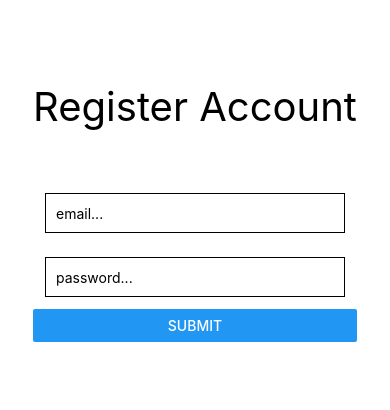
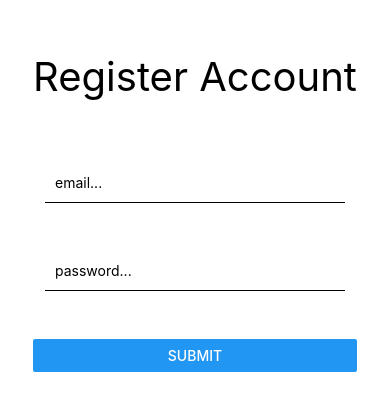
Before and after one commit to nicknac1003/cs4261hw1, a React Native app: screen / in a window 390 px wide. Shown: the part 210-620 px from the top of the page. Built offline with nearby package versions, Linux system fonts and the light colour scheme.

Commit message:
style changes

```diff
--- a/App.js
+++ b/App.js
@@ -17,16 +17,20 @@ export default function App() {
       .catch((err)=>alert(err))
 
   }
+  let handlePress = () => {
+    Keyboard.dismiss();
+    console.log('pressed');
+  }
 
 
   return (
       <KeyboardAvoidingView style={styles.container} behavior={Platform.OS === "ios" ? "padding" : "height"}>
-        <TouchableWithoutFeedback onPress={Keyboard.dismiss}>
+        <TouchableWithoutFeedback onPress={handlePress} style={{flex: 1, height: 500}}>
 
             {
               (authSucc===false)?
               <View styles={styles.content}>
-                <Text style={{fontSize: 40, alignSelf: 'center', marginBottom: 50}}>Register Account</Text>
+                <Text style={styles.header}>Register Account</Text>
                 <TextInput
                 style={styles.input}
                 value={profile.email}
@@ -42,8 +46,10 @@ export default function App() {
                 secureTextEntry={true}
                 placeholder='password...'
                 />
+                <View style={{backgroundColor: 'white', marginTop: 12}}>
+                  <Button title='Submit' onPress={handleSubmit}></Button>
+                </View>
 
-                <Button title='Submit' onPress={handleSubmit}></Button>
               </View>
             :
             <Text>Account Created</Text>
@@ -58,48 +64,26 @@ export default function App() {
 const styles = StyleSheet.create({
   container: {
     flex: 1,
+    //height: 1000000,
     justifyContent: 'center',
     alignItems: 'center',
   },
   content: {
-    backgroundColor: '#fff',
-
+    flex: 1,
+    padding: 24,
   },
-  logo: {
-    width: 305,
-    height: 159,
-    marginBottom: 10,
+  header: {
+    fontSize: 40,
     alignSelf: 'center',
-  },
-  instructions: {
-    color: '#888',
-    fontSize: 18,
-    marginHorizontal: 15,
-    textAlign: 'center',
-  },
-  button: {
-    width: 200,
-    backgroundColor: 'blue',
-    padding: 20,
-    borderRadius: 5,
-    alignSelf: 'center',
-  },
-  buttonText: {
-    fontSize: 20,
-    color: '#fff',
-    textAlign: 'center',
-  },
-  thumbnail: {
-    width: 300,
-    height: 300,
-    resizeMode: 'contain',
+    marginBottom: 50,
   },
   input: {
     height: 40,
     width: 300,
     margin: 12,
-    borderWidth: 1,
+    borderBottomWidth: 1,
     padding: 10,
     alignSelf: 'center',
+    marginBottom: 36,
   },
 });
```
